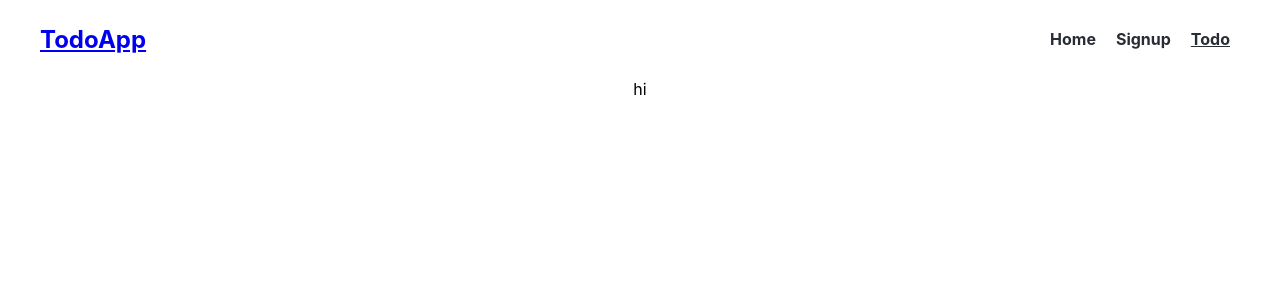
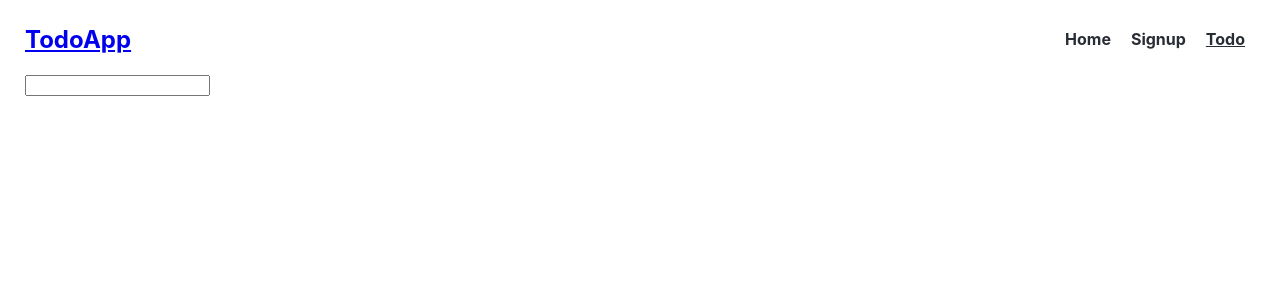
Before and after one commit to Naggenda/reactTodoApp, a React (Create React App) app: page /Todo in a window 1280 px wide. Shown: the top 300 px of the page. Built offline with nearby package versions, Linux system fonts and the light colour scheme.

Commit message:
adding  todoList

```diff
--- a/src/App.css
+++ b/src/App.css
@@ -1,5 +1,5 @@
 .App {
-  text-align: center;
+  padding: 5px 25px;
 }
 
 .App-logo {
@@ -40,7 +40,7 @@
 nav{
   display: flex;
   justify-content: space-between;
-  padding: 5px 40px;
+  /* padding: 5px 40px; */
   align-items: center;
 }
 
@@ -67,6 +67,13 @@
   color: aquamarine;
 }
 
+/* todo page */
+.todo{
+  display: flex;
+  justify-content: space-between;
+  padding: 10px 0px;
+}
+
 @media screen and (max-width: 425px){
   .navbar-toggle{
      display: none;
--- a/src/App.js
+++ b/src/App.js
@@ -2,7 +2,7 @@
 import { BrowserRouter as Router, Routes, Route } from 'react-router-dom';
 import Home from './views/Home';
 import Signup from './views/Signup';
-import Todo from './views/Todo';
+import Todo from './views/TodoPage';
 
 import Header from './layout/Header';
 import './App.css';
--- a/src/views/Todo/Todo.jsx
+++ /dev/null
@@ -1,11 +0,0 @@
-import React from 'react'
-
-const Todo = () => {
-    return (
-        <div>
-            hi
-        </div>
-    )
-}
-
-export default Todo
--- a/src/views/Todo/index.js
+++ /dev/null
@@ -1 +0,0 @@
-export { default } from './Todo';
--- /dev/null
+++ b/src/views/TodoPage/Todo.jsx
@@ -0,0 +1,17 @@
+import React from 'react';
+
+function Todo({ todo, index, completeTodo, removeTodo }) {
+    return (
+      <div
+        className="todo" style={{ textDecoration: todo.isCompleted ? "line-through" : "" }} >
+        {todo.text}
+        <div>
+          <button onClick={() => completeTodo(index)}>Complete</button>
+          <button onClick={() => removeTodo(index)}>x</button>
+        </div>
+      </div>
+    );
+  }
+
+
+export default Todo;
--- /dev/null
+++ b/src/views/TodoPage/TodoForm.js
@@ -0,0 +1,24 @@
+import React from 'react';
+
+function TodoForm({ addTodo }) {
+    const [value, setValue] = React.useState("");
+
+    const handleSubmit = e => {
+      e.preventDefault();
+      if (!value) return;
+      addTodo(value);
+      setValue("");
+    };
+
+    return (
+      <form onSubmit={handleSubmit}>
+        <input
+          type="text"
+          className="input"
+          value={value}
+          onChange={e => setValue(e.target.value)}
+        />
+      </form>
+    );
+  }
+  export default TodoForm;
--- /dev/null
+++ b/src/views/TodoPage/TodoPage.jsx
@@ -0,0 +1,44 @@
+import React from 'react';
+import TodoForm from './TodoForm';
+import Todo from './Todo';
+
+
+  function TodoPage() {
+    const [todos, setTodos] = React.useState([]);
+
+    const addTodo = text => {
+      const newTodos = [...todos, { text }];
+      setTodos(newTodos);
+    };
+
+    const completeTodo = index => {
+      const newTodos = [...todos];
+      newTodos[index].isCompleted = true;
+      setTodos(newTodos);
+    };
+
+    const removeTodo = index => {
+      const newTodos = [...todos];
+      newTodos.splice(index, 1);
+      setTodos(newTodos);
+    };
+
+    return (
+      <div>
+        <div className="todo-list">
+          <TodoForm addTodo={addTodo} />
+          {todos.map((todo, index) => (
+            <Todo
+              key={index}
+              index={index}
+              todo={todo}
+              completeTodo={completeTodo}
+              removeTodo={removeTodo}
+            />
+          ))}
+        </div>
+      </div>
+    );
+  }
+
+  export default TodoPage;
--- /dev/null
+++ b/src/views/TodoPage/index.js
@@ -0,0 +1 @@
+export { default } from './TodoPage';
```
